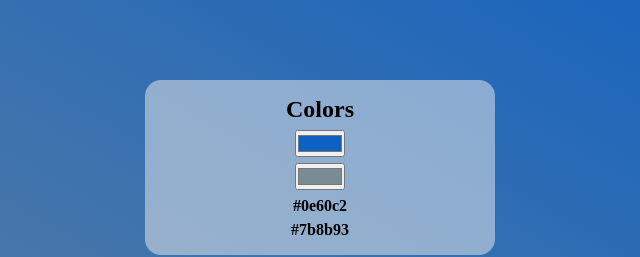
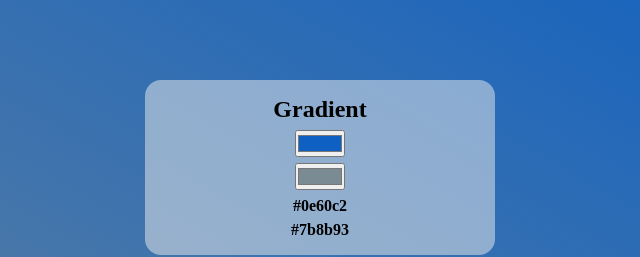
Before and after one commit to zulal777/My-Projects, a plain HTML site: page index.html in a window 1280 px wide. Shown: the top 257 px of the page, 320-960 px from the left. Drawn offline with Linux system fonts and the light colour scheme.

Commit message:
Gradient

```diff
--- a/index.html
+++ b/index.html
@@ -17,7 +17,7 @@
   <body id="bg">
     <main class="bgDiv">
       <section class="colorDiv">
-        <h2>Colors</h2>
+        <h2>Gradient</h2>
         <input type="color" name="input1" id="colorInput1" />
         <input type="color" name="input2" id="colorInput2" />
         <h4 id="firstColor"></h4>
```
